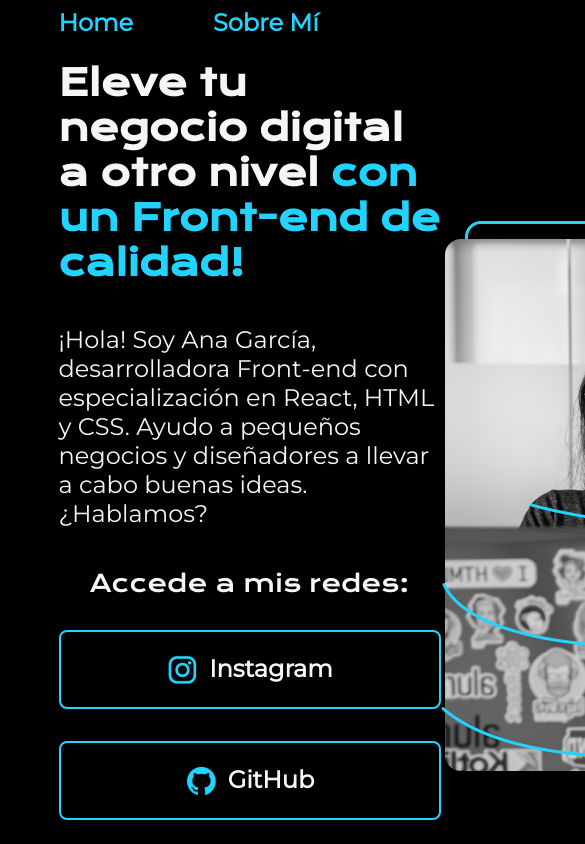
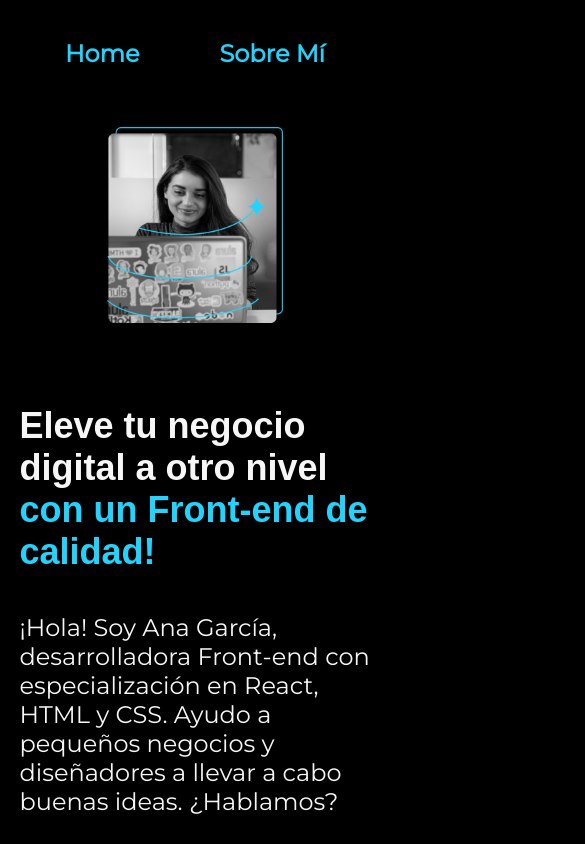
Before and after one commit to EliasGiova/portafolioAlura, a plain HTML site: page index.html in a window 390 px wide. Shown: the top 844 px of the page, 585 px wide, since content can reach past the window. Drawn offline with nearby package versions, Linux system fonts and the light colour scheme.

Commit message:
ultimos cambios para responsive

```diff
--- a/index.html
+++ b/index.html
@@ -41,7 +41,7 @@
                 <a class="presentacion__enlaces__link" href="https://twitch.com/"><img src="assets/twitch.png">Twitch</a>
             </div>
         </section>
-        <img src="Imagem.png" alt="Foto de Ana García desarrolando un proyecto">
+        <img class="presentacion__imagen" src="Imagem.png" alt="Foto de Ana García desarrolando un proyecto">
     </main>
     <footer class="footer">
         <p>Desarrollado por Elias Giovanella</p>
--- a/style.css
+++ b/style.css
@@ -1,5 +1,14 @@
 @import url('https://fonts.googleapis.com/css2?family=Krona+One&family=Montserrat&display=swap');
 
+:root {
+    --color-primary: #000000;
+    --color-secondary: #F6F6F6;
+    --color-terciary: #22D4FD;
+    --color-hover: #272727;
+
+    --fuente-montserrat: 'Montserrat', sans-serif;
+    --fuente-Krona: 'Krona', sans-serif;
+}
 
 * {
     padding: 0;
@@ -8,8 +17,8 @@
 
 body{
     box-sizing: border-box;
-    background-color: #000000;
-    color: #F6F6F6;
+    background-color: var(--color-primary);
+    color: var(--color-secondary);
 }
 
 .header {
@@ -22,15 +31,15 @@ body{
 }
 
 .header__menu__link{
-    font-family: 'Montserrat', sans-serif;
-    font-size: 24px;
+    font-family: var(--fuente-montserrat);
+    font-size: 1.5rem;
     font-weight: 600;
-    color: #22D4FD;
+    color: var(--color-terciary);
     text-decoration: none;
 }
 
 .titulo-destaque {
-    color: #22D4FD;
+    color: var(--color-terciary);
 }
 
 .presentacion {
@@ -38,23 +47,24 @@ body{
     display: flex;
     align-items: center;
     justify-content: space-between;
+    gap: 82px;
 }
 
 .presentacion__contenido{
-    width: 615px;
+    width: 50%;
     display: flex;
     flex-direction: column;
     gap: 40px;
 }
 
 .presentacion__contenido__titulo{
-    font-size: 36px;
-    font-family: 'Krona One', sans-serif;
+    font-size: 2.25rem;
+    font-family: var(--fuente-Krona);
 }
 
 .presentacion__contenido__texto{
-    font-size: 24px;
-    font-family: 'Montserrat', sans-serif;
+    font-size: 1.5rem;
+    font-family: var(--fuente-montserrat);
 }
 
 .presentacion__enlaces{
@@ -66,37 +76,61 @@ body{
 }
 
 .presentacion__enlaces__link{
-    width: 378px;
-    color: #F6F6F6;
+    width: 50%;
+    color: var(--color-secondary);
     text-align: center;
     padding: 21.5px 0;
     border-radius: 8px;
-    font-family: 'Montserrat', sans-serif;
-    font-size: 24px;
+    font-family: var(--fuente-montserrat);
+    font-size: 1.5rem;
     font-weight: 600;
     text-decoration: none;
-    border: 2px solid #22D4FD;
+    border: 2px solid var(--color-terciary);
     display: flex;
     justify-content: center;
     gap: 10px;
 }
 
 .presentacion__enlaces__subtitulo{
-    font-family: 'Krona One', sans-serif;
+    font-family: var(--fuente-Krona);
+    font-size: 1.5rem;
+    font-weight: 400;
+}
+
+.presentacion__enlaces__link:hover{
+    background-color: var(--color-hover);
+}
+
+.footer{
+    background-color: var(--color-terciary);
+    padding: 24px;
+    color: var(--color-primary);
+    text-align: center;
+    font-family: var(--fuente-montserrat);
     font-size: 24px;
     font-weight: 400;
 }
 
-.presentacion__enlaces__link:hover{
-    background-color: #272727;
+.presentacion__imagen{
+    width: 50%;
 }
 
-.footer{
-    background-color: #22D4FD;
-    padding: 24px;
-    color: #000000;
-    text-align: center;
-    font-family: 'Montserrat', sans-serif;
-    font-size: 24px;
-    font-weight: 400;
+@media (max-width: 1200px){
+
+    .header{
+        padding: 10%;
+    }
+
+    .header__menu{
+        justify-content: center;
+    }
+
+    .presentacion{
+        padding: 5%;
+        flex-direction: column-reverse;
+    }
+
+    .presentacion__contenido{
+        width: auto;
+    }
 }
```
Also changed, not shown: about.html (+1 -1 lines).
